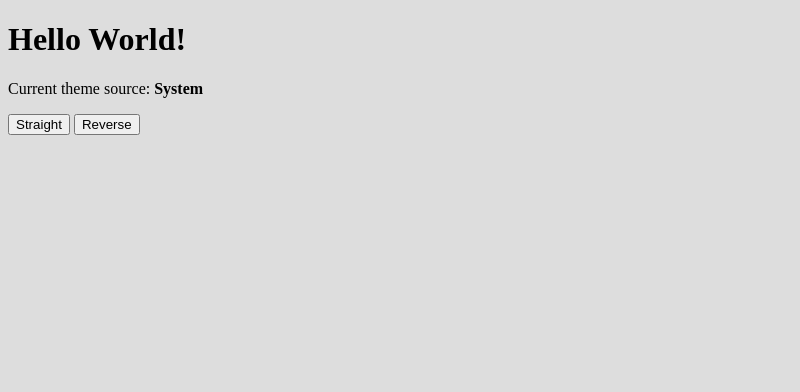
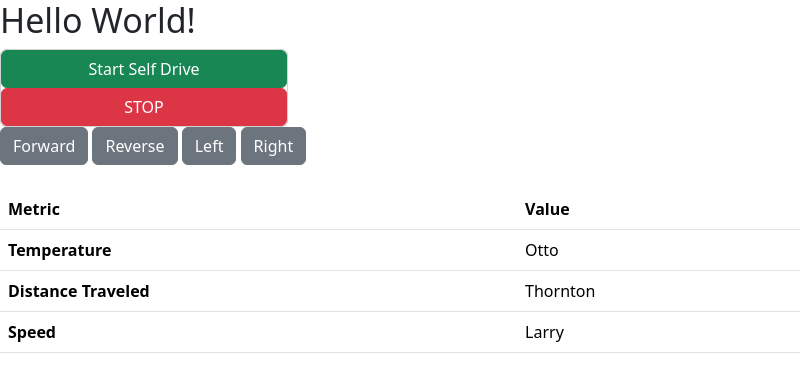
Before and after one commit to mkoval4/car-bluetooth-wifi-controller, an Electron app: page windows/electron/index.html in a window 800 px wide. Drawn offline with nearby package versions, Linux system fonts and the light colour scheme.

Commit message:
C:/Program Files/Git/basic-ui-and-timed-server-call

```diff
--- a/windows/electron/index.html
+++ b/windows/electron/index.html
@@ -2,18 +2,49 @@
 <html>
 <head>
     <meta charset="UTF-8">
+    <meta name="viewport" content="width=device-width, initial-scale=1">
     <title>Hello World!</title>
-    <meta http-equiv="Content-Security-Policy" content="script-src 'self' 'unsafe-inline';" />
     <link rel="stylesheet" type="text/css" href="./styles.css">
+    <link href="https://cdn.jsdelivr.net/npm/bootstrap@5.3.3/dist/css/bootstrap.min.css" rel="stylesheet" integrity="sha384-QWTKZyjpPEjISv5WaRU9OFeRpok6YctnYmDr5pNlyT2bRjXh0JMhjY6hW+ALEwIH" crossorigin="anonymous">
 </head>
 <body>
     <h1>Hello World!</h1>
-    <p>Current theme source: <strong id="theme-source">System</strong></p>
+    <div class="card", style="width: 18rem;">
+      <button type="button" class="btn btn-success">Start Self Drive</button>
+      <button type="button" class="btn btn-danger">STOP</button>
+    </div>
 
-    <button id="straight">Straight</button>
-    <button id="reverse">Reverse</button>
-
+    <div>
+      <button type="button" class="btn btn-secondary" id="straight">Forward</button>
+      <button type="button" class="btn btn-secondary" id="reverse">Reverse</button>
+      <button type="button" class="btn btn-secondary" id="left">Left</button>
+      <button type="button" class="btn btn-secondary" id="right">Right</button>
+    </div>
+    <br>
+    <table class="table">
+      <thead>
+        <tr>
+          <th scope="col">Metric</th>
+          <th scope="col">Value</th>
+        </tr>
+      </thead>
+      <tbody>
+        <tr>
+          <th scope="row">Temperature</th>
+          <td>Otto</td>
+        </tr>
+        <tr>
+          <th scope="row">Distance Traveled</th>
+          <td>Thornton</td>
+        </tr>
+        <tr>
+          <th scope="row">Speed</th>
+          <td>Larry</td>
+        </tr>
+      </tbody>
+    </table>
     <script src="renderer.js"></script>
+    <script src="https://cdn.jsdelivr.net/npm/bootstrap@5.3.3/dist/js/bootstrap.bundle.min.js" integrity="sha384-YvpcrYf0tY3lHB60NNkmXc5s9fDVZLESaAA55NDzOxhy9GkcIdslK1eN7N6jIeHz" crossorigin="anonymous"></script>
   </body>
 </body>
 </html>
--- a/windows/electron/renderer.js
+++ b/windows/electron/renderer.js
@@ -7,3 +7,13 @@ document.getElementById('reverse').addEventListener('click', async () => {
     await window.moveCar.reverse()
     // document.getElementById('theme-source').innerHTML = 'System'
 })
+
+function myFunction() {
+    console.log("executing myFunction")
+  }
+
+  // Call myFunction immediately (optional)
+  myFunction();
+
+  // Call myFunction every 5 seconds
+  setInterval(myFunction, 5000);
```
